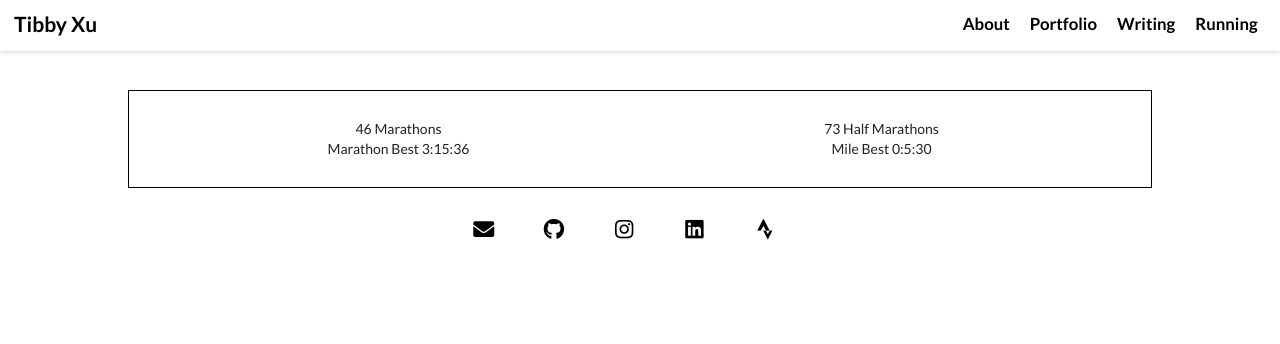
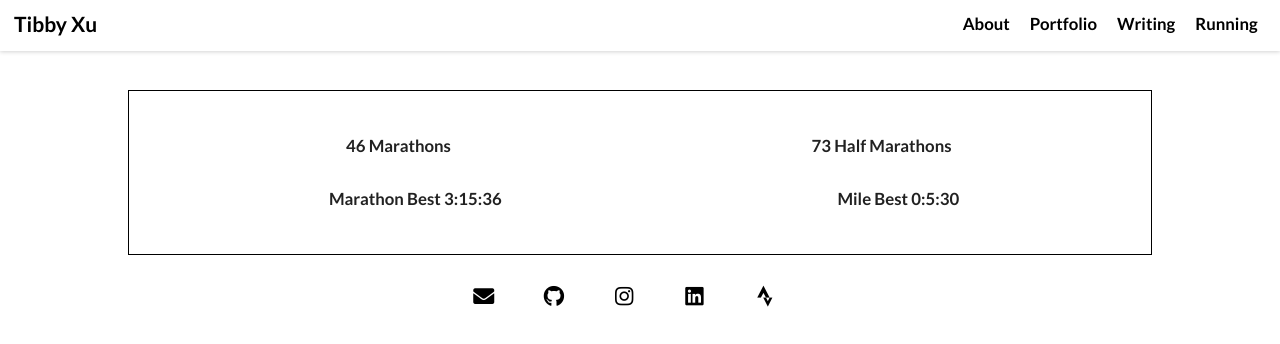
Before and after one commit to fallwall/she-run-freely, a React (Create React App) app: page /runs in a window 1280 px wide. Shown: the top 344 px of the page. Built offline with nearby package versions, Linux system fonts and the light colour scheme.

Commit message:
Minimal Tragedy I

```diff
--- a/src/pages/running.css
+++ b/src/pages/running.css
@@ -1,6 +1,8 @@
 .running-stats {
  display:flex;
  flex-direction: column;
+ font-weight: 600;
+ font-size: 1.2em;
 }
 
 .countdown-pb-wrapper, .countdown-count-wrapper {
@@ -22,9 +24,11 @@
   display: flex;
   flex-direction: row;
   justify-content: center;
+  margin: 1em;
 }
 
 .countdown-count-content {
   display: flex;
   justify-content: center;
+  margin: 1em;
 }
```
Also changed, not shown: src/data/writing_data.json (+2 -2 lines).
